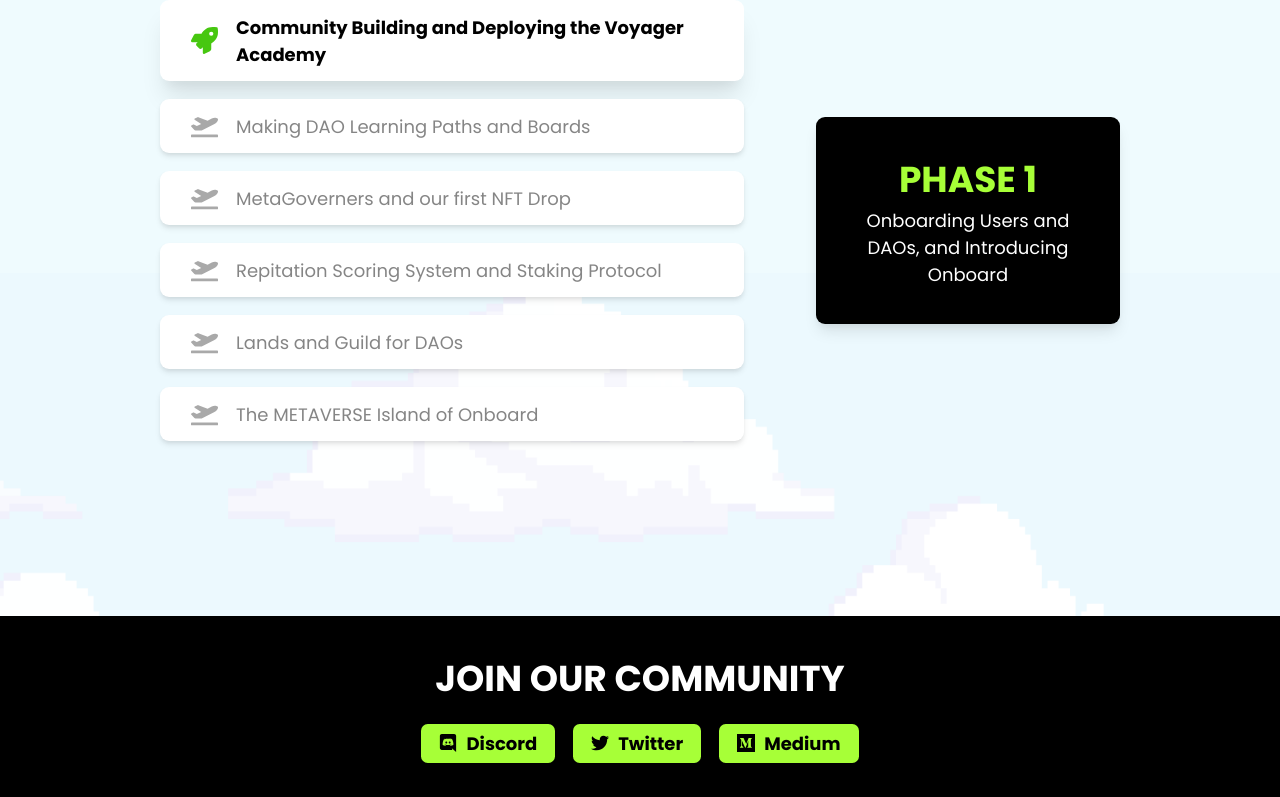
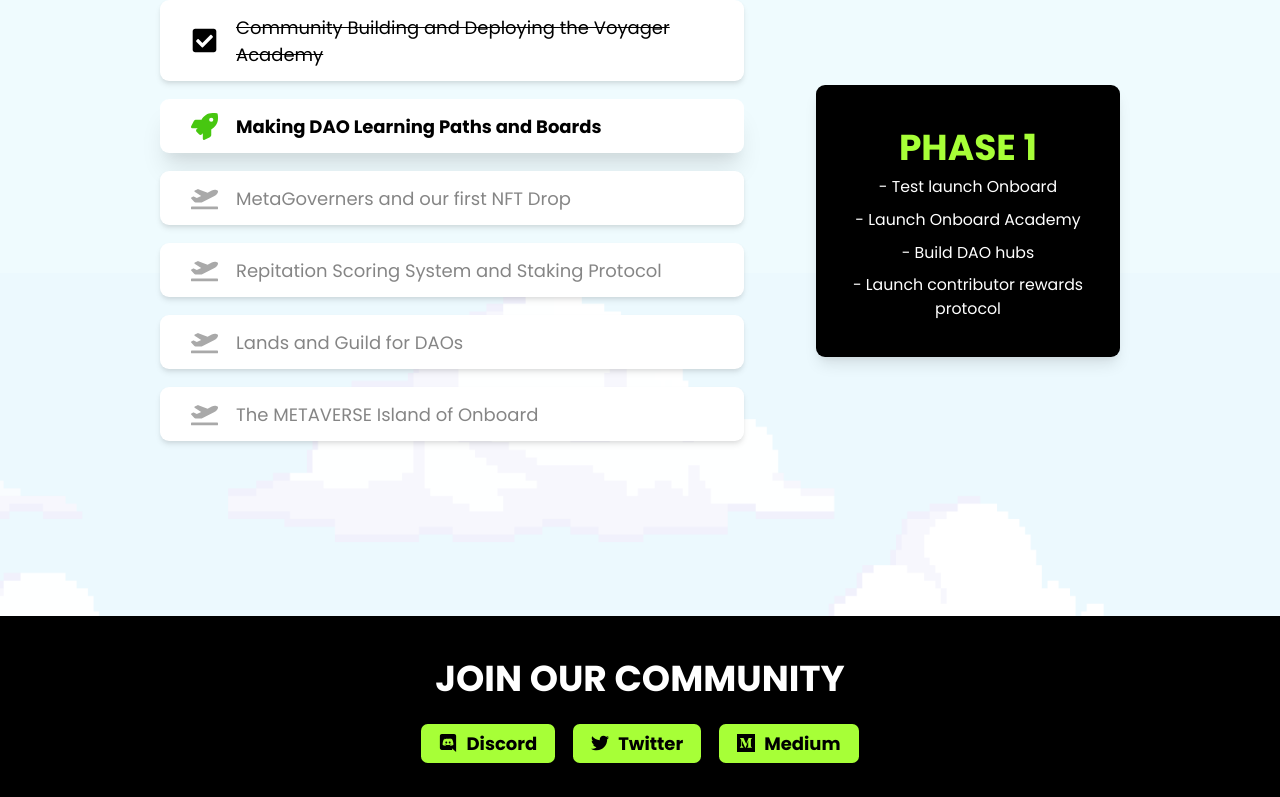
Before and after one commit to OnboardMetaGame/Landing, a React (Create React App) app: page / in a window 1280 px wide. Shown: the part 4367-5164 px from the top of the page. Built offline with nearby package versions, Linux system fonts and the light colour scheme.

Commit message:
update: roadmap update

```diff
--- a/src/components/landing/Roadmap.jsx
+++ b/src/components/landing/Roadmap.jsx
@@ -6,11 +6,11 @@
 const Roadmap = () => {
 	const stages = [
 		{
-			status: 'ip',
+			status: 'done',
 			content: 'Community Building and Deploying the Voyager Academy',
 		},
 		{
-			status: 'todo',
+			status: 'ip',
 			content: 'Making DAO Learning Paths and Boards',
 		},
 		{
@@ -64,9 +64,14 @@
 						textTransform='uppercase'>
 						Phase 1
 					</Text>
-					<Text>
-						Onboarding Users and DAOs, and Introducing Onboard
-					</Text>
+					<Flex direction={'column'} gap='0.5rem'>
+						<Text fontSize={'sm'}>- Test launch Onboard</Text>
+						<Text fontSize={'sm'}>- Launch Onboard Academy</Text>
+						<Text fontSize={'sm'}>- Build DAO hubs</Text>
+						<Text fontSize={'sm'}>
+							- Launch contributor rewards protocol
+						</Text>
+					</Flex>
 				</Flex>
 			</Flex>
 		</SectionContainer>
```
